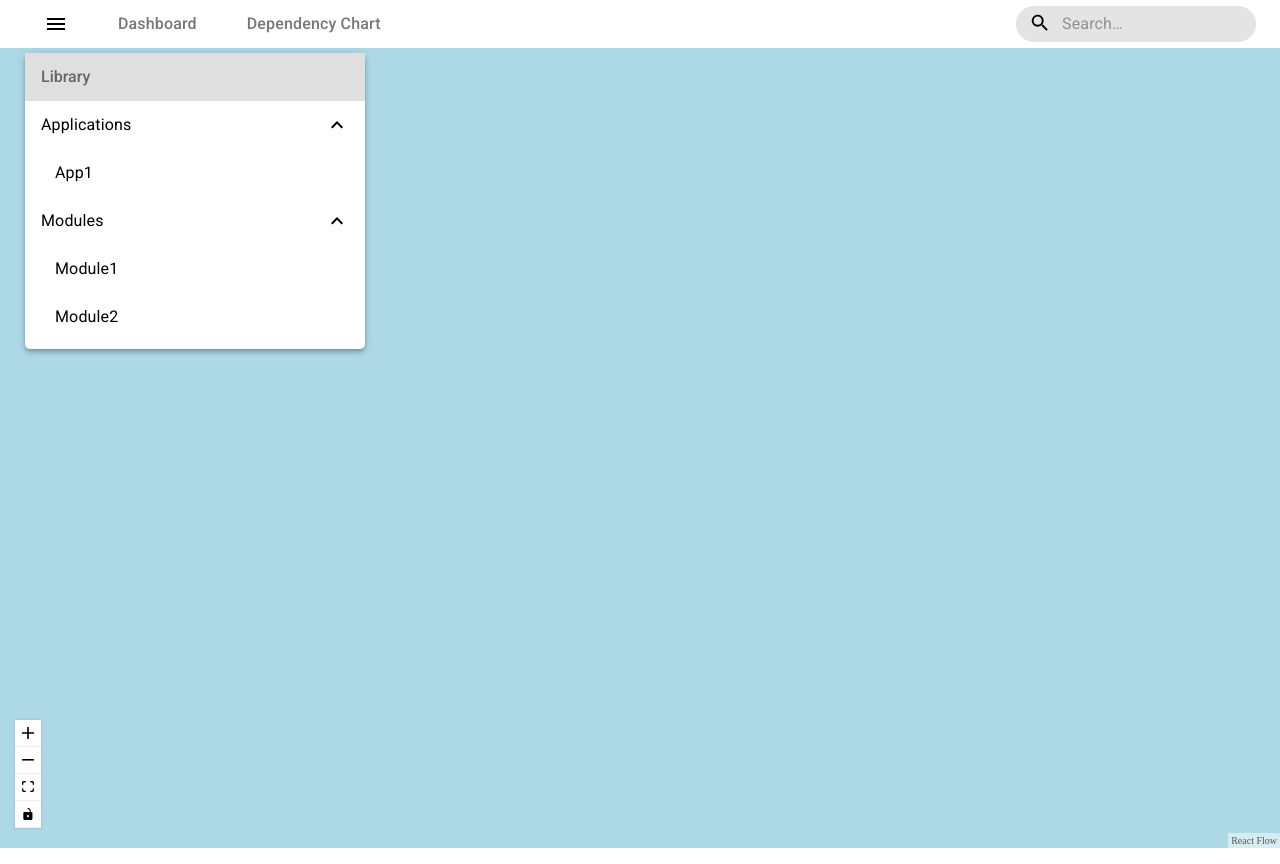
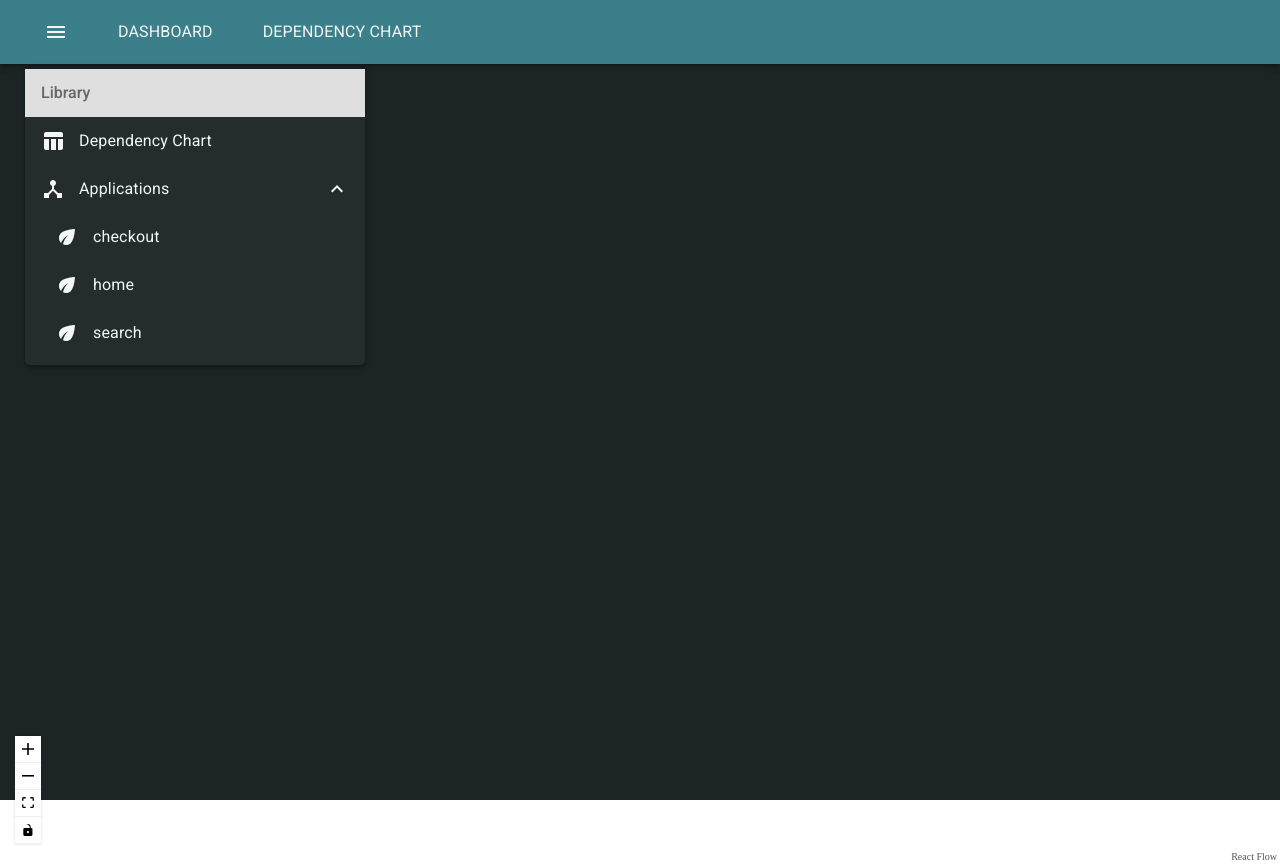
Before and after one commit to oslabs-beta/atriom-dashboard, a React app: page / in a window 1280 px wide. Both pictures are taken after a click on the button 56 px from the left and 24 px from the top of the page. Built offline with nearby package versions, Linux system fonts and the light colour scheme; a web font is replaced by a local one.

Commit message:
NavBar updates

```diff
--- a/src/components/App.js
+++ b/src/components/App.js
@@ -13,7 +13,7 @@ import '../styles/AppPage.scss';
 import { BrowserRouter as Router, Route, Switch } from 'react-router-dom';
 
 const App = () => {
-  const apps = useContext(AppsContext);
+  const { apps } = useContext(AppsContext);
 
   const renderAppRoutes = () =>
     apps.map((app, i) => (
@@ -25,7 +25,7 @@ const App = () => {
   return (
     <Router>
       <div className="App">
-        <NavBar />
+        {/* <NavBar /> */}
         <Switch>
           <Route path="/" exact component={FlowContainer} />
           <Route path="/home" exact component={FlowContainer} />
--- a/src/components/flow/AppKey.js
+++ b/src/components/flow/AppKey.js
@@ -2,7 +2,7 @@ import React, { useContext } from 'react';
 import AppsContext from '../../contexts/AppsContext';
 
 export default function AppKey() {
-  const apps = useContext(AppsContext);
+  const { apps } = useContext(AppsContext);
 
   const renderKey = () =>
     apps.map((app, i) => (
--- a/src/components/flow/FlowContainer.js
+++ b/src/components/flow/FlowContainer.js
@@ -3,6 +3,7 @@ import ReactFlow, { Controls } from 'react-flow-renderer';
 import AppContainer from './AppContainer';
 import AppsContext from '../../contexts/AppsContext';
 import AppKey from './AppKey';
+import NavBar from '../navbar/NavBar'
 
 const nodeTypes = {
   AppContainer,
@@ -16,7 +17,7 @@ const appKeyEl = {
 };
 
 const FlowContainer = () => {
-  const apps = useContext(AppsContext);
+  const { apps } = useContext(AppsContext);
 
   const onLoad = useCallback((instance) => {
     instance.fitView({ padding: 0.05 });
@@ -25,6 +26,7 @@ const FlowContainer = () => {
   if (apps.length)
     return (
       <div className="FlowContainer">
+        <NavBar />
         <ReactFlow
           elements={[...apps, appKeyEl]}
           nodeTypes={nodeTypes}
--- a/src/components/flow/flow-styles.scss
+++ b/src/components/flow/flow-styles.scss
@@ -1,7 +1,9 @@
 .FlowContainer {
   height: 100vh;
   width: 100vw;
-  background-color: lightblue;
+  background-color: #1c2426;
+  // background: rgb(12,29,36);
+  // background: radial-gradient(circle, rgba(12,29,36,1) 0%, rgba(23,43,54,1) 100%);
 }
 
 .AppContainer {
@@ -61,3 +63,15 @@
   height: 25px;
   border-radius: 10px;
 }
+
+// $font-standard: rgb(119, 119, 119);
+// $font-hover: rgb(53, 53, 53);
+
+
+// .menuIcon {
+//   color: $font-standard;
+
+//   &:hover {
+//     color: $font-hover;
+//   }
+// }
--- a/src/components/navbar/AppListCollapse.js
+++ b/src/components/navbar/AppListCollapse.js
@@ -1,29 +1,61 @@
-import React from 'react';
+import "../../styles/MenuContents.scss"
+import React, { useContext } from 'react';
+import AppsContext from '../../contexts/AppsContext';
+import { Link } from 'react-router-dom';
 import List from '@material-ui/core/List';
 import ListItem from '@material-ui/core/ListItem';
 import ListItemText from '@material-ui/core/ListItemText';
 import Collapse from '@material-ui/core/Collapse';
 import ExpandLess from '@material-ui/icons/ExpandLess';
 import ExpandMore from '@material-ui/icons/ExpandMore';
+import DeviceHubIcon from '@material-ui/icons/DeviceHub';
+import EcoRoundedIcon from '@material-ui/icons/EcoRounded';
 
 const AppListCollapse = () => {
   const [open, setOpen] = React.useState(true);
+  const { apps } = useContext(AppsContext);
+
+  // console.log(apps)
 
   const handleClick = () => {
     setOpen(!open);
   };
 
+  function ListItemLink(props) {
+    return <ListItem button component="a" {...props} />;
+  }
+
+  //...
+
+  // <ListItemLink href="#simple-list">
+  //   <ListItemText primary="Spam" />
+  // </ListItemLink>
+
+
+  const appList = apps.map((obj) => {
+    return (
+      <Link to={`/app/${obj.id}`} >
+      <ListItem className="MenuContentButton" key={obj.id}>
+        <EcoRoundedIcon className="listIcon" />
+        <ListItemText primary={obj.id} className="listItem"/>
+      </ListItem>
+      </Link>
+    )
+  });
+
   return (
     <div className="ListCollapse">
       <ListItem button onClick={handleClick}>
-        <ListItemText primary="Applications" className="category"/>
+        <DeviceHubIcon/>
+        <ListItemText primary="Applications" className="category listItem"/>
         {open ? <ExpandLess /> : <ExpandMore />}
       </ListItem>
       <Collapse in={open} timeout="auto" unmountOnExit>
         <List component="div" disablePadding>
-          <ListItem button className="MenuContentButton">
+          {/* <ListItem button className="MenuContentButton">
             <ListItemText primary="App1" className="listItem"/>
-          </ListItem>
+          </ListItem> */}
+          {appList}
         </List>
       </Collapse>
     </div>
--- a/src/components/navbar/DropMenu.js
+++ b/src/components/navbar/DropMenu.js
@@ -74,7 +74,7 @@ export default function DropMenu() {
           timeout={ 600 }
           className="grow-transition"
           >
-            <div>
+            <div style={{ zIndex: 10 }} >
               <MenuContents />
             </div>
         </Grow>
--- a/src/components/navbar/MenuContents.js
+++ b/src/components/navbar/MenuContents.js
@@ -1,5 +1,6 @@
 import "../../styles/MenuContents.scss"
 import React from 'react';
+import { Link } from 'react-router-dom';
 import ListSubheader from '@material-ui/core/ListSubheader';
 import List from '@material-ui/core/List';
 import ListItem from '@material-ui/core/ListItem';
@@ -9,6 +10,7 @@ import ExpandLess from '@material-ui/icons/ExpandLess';
 import ExpandMore from '@material-ui/icons/ExpandMore';
 import AppListCollapse from './AppListCollapse'
 import ModuleListCollapse from './ModuleListCollapse'
+import TableChartIcon from '@material-ui/icons/TableChart';
 
 
 const MenuContents = () => {
@@ -29,8 +31,13 @@ const MenuContents = () => {
           </ListSubheader>
         }
       >
+      <Link to='/dependencies'>
+        <ListItem className="MenuContentButton" key='dependency-link'>
+          <TableChartIcon className="depIcon"/>
+          <ListItemText primary='Dependency Chart' className="listItem"/>
+        </ListItem>
+      </Link>
         <AppListCollapse />
-        <ModuleListCollapse />
       </List>
     </div>
   );
--- a/src/components/navbar/NavBar.js
+++ b/src/components/navbar/NavBar.js
@@ -12,36 +12,21 @@ import DropMenu from './DropMenu'
 
 const NavBar = () => {
   return (
-    <div className="NavBar">
-      <AppBar position="static" color="inherit">
-        <Toolbar variant="dense">
+    <div className="NavBar-container">
+      <AppBar position="static" color="inherit" >
+        <Toolbar id="navbar">
           <DropMenu id="drop-menu"/>
           <Typography className="navLinks">
-            <Link to="/">Dashboard</Link>
+            <Link to="/">DASHBOARD</Link>
           </Typography>
           <Typography className="navLinks" noWrap>
-            <Link to="/dependencies">Dependency Chart</Link>
+            <Link to="/dependencies">DEPENDENCY CHART</Link>
           </Typography>
-          <Search />
+          {/* <Search /> */}
         </Toolbar>
       </AppBar>
     </div>
   );
-  // return (
-  //   <div className="NavBar">
-  //     <ul>
-  //       <li id="nbLogo">
-  //         *ATRIOM LOGO HERE*
-  //       </li>
-  //       <li>
-  //         Dashboard
-  //       </li>
-  //       <li>
-  //         Dependency Graph
-  //       </li>
-  //     </ul>
-  //   </div>
-  // )
 }
 
 export default NavBar;
--- a/src/contexts/AppsProvider.js
+++ b/src/contexts/AppsProvider.js
@@ -14,5 +14,5 @@ export default ({ children }) => {
   }, []);
 
   const { Provider } = AppsContext;
-  return <Provider value={apps}>{children}</Provider>;
+  return <Provider value={{apps, setApps}}>{children}</Provider>;
 };
--- a/src/styles/MenuContents.scss
+++ b/src/styles/MenuContents.scss
@@ -1,18 +1,45 @@
 $font-standard: rgb(119, 119, 119);
 $font-hover: rgb(53, 53, 53);
+$dark: #1C2426;
+$light: #f5f5f5;
+$brand: #63d4e7;
+
+.ListCollapse {
+  span {
+  color: $light;
+  }
+
+  path {
+    color: $light;
+  }
+}
 
 .MenuContents {
   width: 340px;
   // height: 200px;
-  color: $font-standard;
+  color: $dark;
   box-shadow: 0px 2px 4px -1px rgb(0 0 0 / 20%), 0px 4px 5px 0px rgb(0 0 0 / 14%), 0px 1px 10px 0px rgb(0 0 0 / 12%);
   margin: 5px 20px;
   border-radius: 5px;
-  background-color: white;
+  background-color: #242c2e;
+  z-index: 100;
+
+  // &:hover {
+  //   color: $font-hover;
+  // }
+
+  a {
+    text-decoration: none;
+  }
+
 }
 
-.MenuContentButton:hover {
-  color: $font-hover;
+.MenuContentButton {
+  color: $dark;
+
+  // &:hover {
+  //   background-color: #e7d689;
+  // }
 }
 
 .category:hover {
@@ -24,13 +51,33 @@ $font-hover: rgb(53, 53, 53);
   background-color: rgb(223, 223, 223);
 }
 
+.MenuContentButton {
+  font-family: Roboto, Helvetica, sans-serif;
+  // padding-left: 14px;
+}
+
 .listItem {
   padding-left: 14px;
+
+  span {
+    font-family: Roboto, Helvetica, sans-serif;
+    font-size: 16px;
+    color: $light;
+    text-decoration: none;
+  }
 }
 
-// #drop-menu-container ul{
-//   padding-top: 0px;
-// }
+.listIcon {
+  margin-left: 14px;
+}
+
+.depIcon path{
+  color: $light;
+}
+
+#drop-menu-container {
+  z-index: 10;
+}
 
 .grow-transition {
   // transition: 400;
--- a/src/styles/NavBar.scss
+++ b/src/styles/NavBar.scss
@@ -1,5 +1,9 @@
-$font-standard: rgb(119, 119, 119);
+$font-standard: rgb(148, 148, 148);
 $font-hover: rgb(53, 53, 53);
+$dark: #1C2426;
+$light: #f5f5f5;
+$brand: #387580;
+$accent-yellow: #e0bf2b;
 
 body {
   margin: 0;
@@ -7,27 +11,34 @@ body {
 
 // .NavBar {
 //   display: flex;
-//   font-family: 'Roboto', sans-serif;
+//   background-color: red;
 // }
 
-.menuIcon {
-  color: $font-standard;
+#navbar {
+  background: #3b7f8b;
 }
 
-.menuIcon:hover{
-  color: $font-hover;
+.menuIcon path{
+  color: $light;
+
+  // &:hover {
+  //   color: $accent-yellow;
+  // } testing hover feature
 }
+
 
 .navLinks a{
   text-decoration: none;
-  color: $font-standard;
-  font-weight: 500;
+  color: $light;
+  font-weight: 400;
   font-size: 16px;
   padding-left: 30px;
   padding-right: 20px;
 
   &:hover {
-    color: $font-hover;
+    color: $accent-yellow;
+    // font-weight: 500;
+    // font-size: 17px;
   }
 }
 
@@ -40,15 +51,21 @@ body {
   // height: 28px;
   display: flex;
   margin-left: auto;
-  background-color: rgb(228, 228, 228);
+  background-color: rgba(228, 228, 228, 0.85);
   color: $font-standard;
   align-items: center;
   padding: 2px;
   border-radius: 20px;
 
-  &:hover {
-    background-color: rgb(214, 214, 214)
-  }
+  // &:hover {
+  //   background-color: rgba(214, 214, 214, 0.3);
+  //   border: 2px solid $font-standard;
+  // }
+
+  // &:active {
+  //   background-color: rgba(214, 214, 214, 0.3);
+  //   border: $font-standard;
+  // }
 }
 
 .searchIcon {
@@ -57,7 +74,3 @@ body {
   color: $font-standard;
 
 }
-
-#nbLogo {
-  color: red;
-}
```
